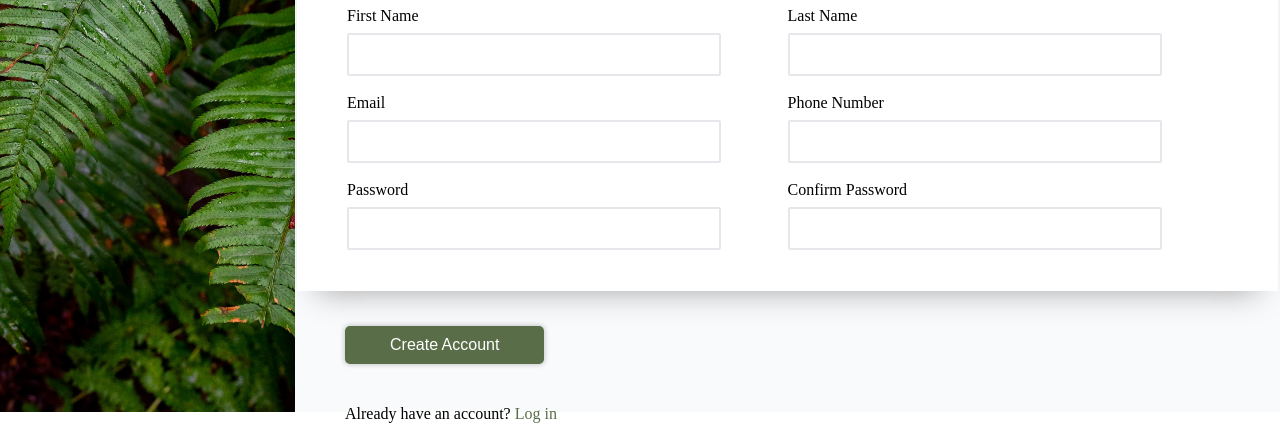
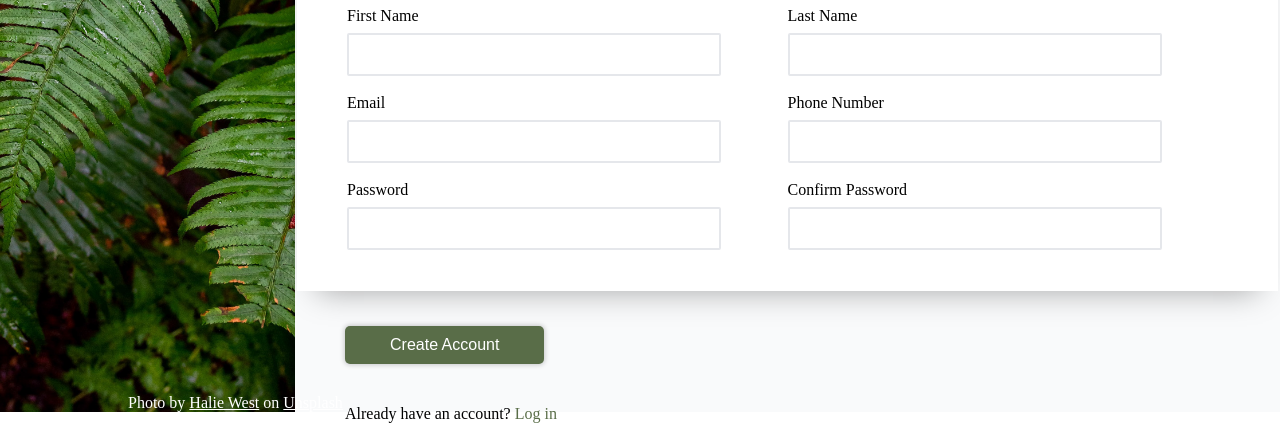
Before and after one commit to MostafaSaad1987/odin-sign-up-form, a plain HTML site: page index.html in a window 1280 px wide. Shown: the part 388-827 px from the top of the page. Drawn offline with Linux system fonts and the light colour scheme.

Commit message:
Added credits.

```diff
--- a/index.html
+++ b/index.html
@@ -16,6 +16,11 @@
             <div class="odinText">
                 <img src="images/odin-lined.png" alt="TOP Logo" height="150px">
                 <p>Odin</p>
+            </div>
+
+            <div class="credit">
+                Photo by <a href="https://unsplash.com/@haliewestphoto">Halie West</a> on <a
+                    href="https://unsplash.com/photos/25xggax4bSA">Unsplash</a>
             </div>
         </div>
 
--- a/style.css
+++ b/style.css
@@ -171,3 +171,15 @@ input {
 .passError {
     border: solid #ff0000 2px;
 }
+
+.credit {
+    color: white;
+    position: absolute;
+    bottom: 0px;
+    left: 10vw;
+}
+
+.credit>a {
+    color: white;
+    text-decoration: underline;
+}
```
